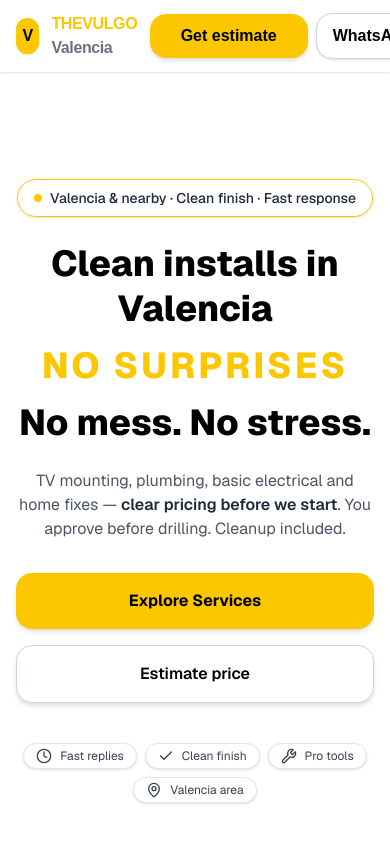
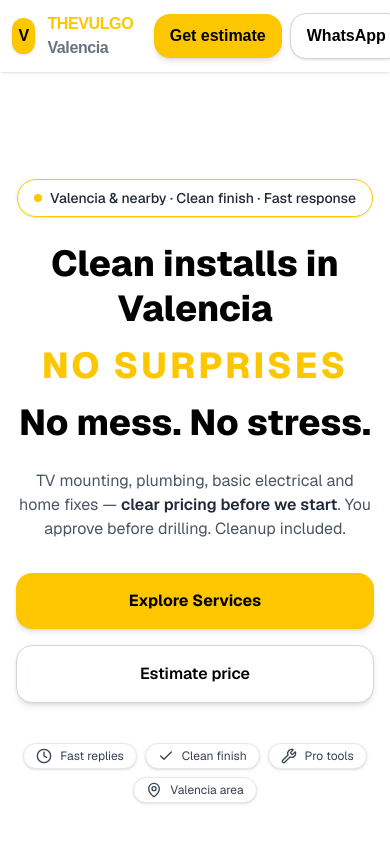
Before and after one commit to danylopechatkin/thevulgo-es, a Next.js app: page / in a window 390 px wide. Shown: the top 844 px of the page. Built offline with nearby package versions, Linux system fonts and the light colour scheme.

Commit message:
fix header mobile overflow and spacing

```diff
--- a/app/layout.tsx
+++ b/app/layout.tsx
@@ -32,7 +32,7 @@ export default function RootLayout({
 >
         {/* GLOBAL HEADER */}
         <header className="sticky top-0 z-50 bg-white backdrop-blur-md shadow-sm">
-          <div className="w-full max-w-7xl mx-auto px-4 py-3 flex items-center justify-between">
+          <div className="mx-auto flex w-full max-w-7xl items-center justify-between gap-2 px-3 py-3 sm:px-4">
             <a
               href="/"
               className="flex items-center gap-3"
@@ -104,10 +104,10 @@ export default function RootLayout({
               </a>
             </nav>
 
-            <div className="flex items-center gap-2">
+            <div className="flex items-center gap-2 shrink-0">
               <a
   href="/estimate"
-  className="inline-flex min-w-[158px] items-center justify-center whitespace-nowrap rounded-2xl bg-yellow-400 px-5 py-2.5 text-black font-bold shadow-md transition hover:shadow-xl hover:scale-105"
+  className="bg-yellow-400 text-black px-4 sm:px-5 py-2.5 rounded-2xl font-bold shadow-md whitespace-nowrap"
 >
   Get estimate
 </a>
```
